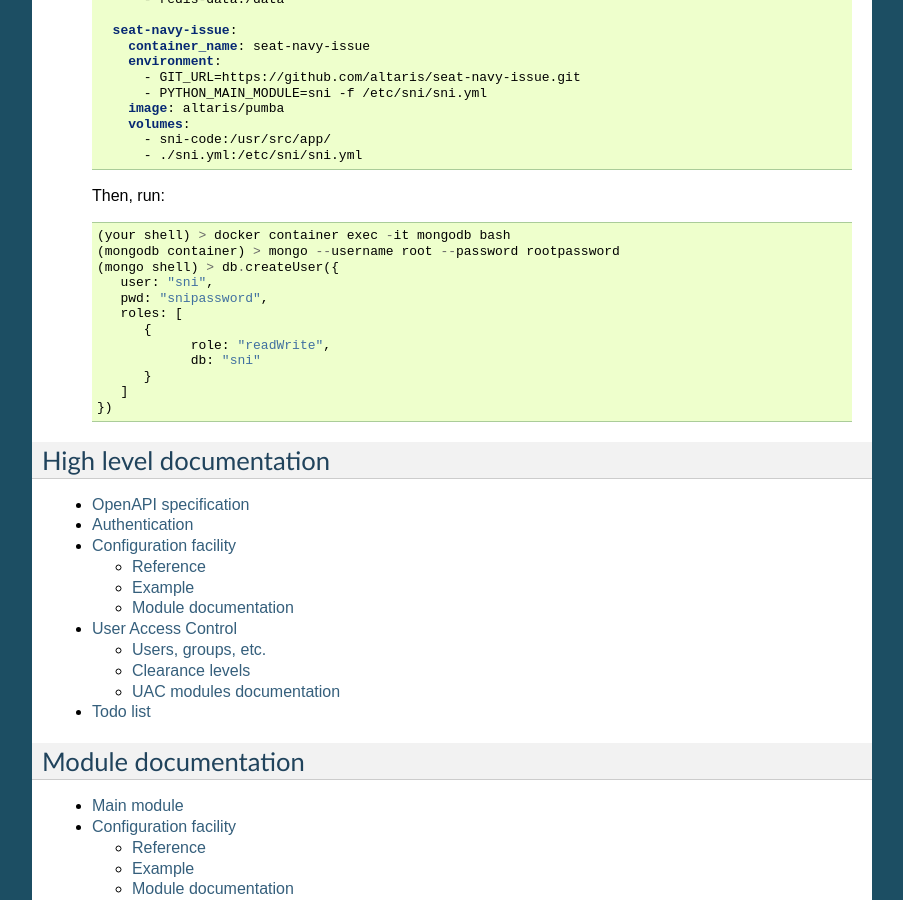
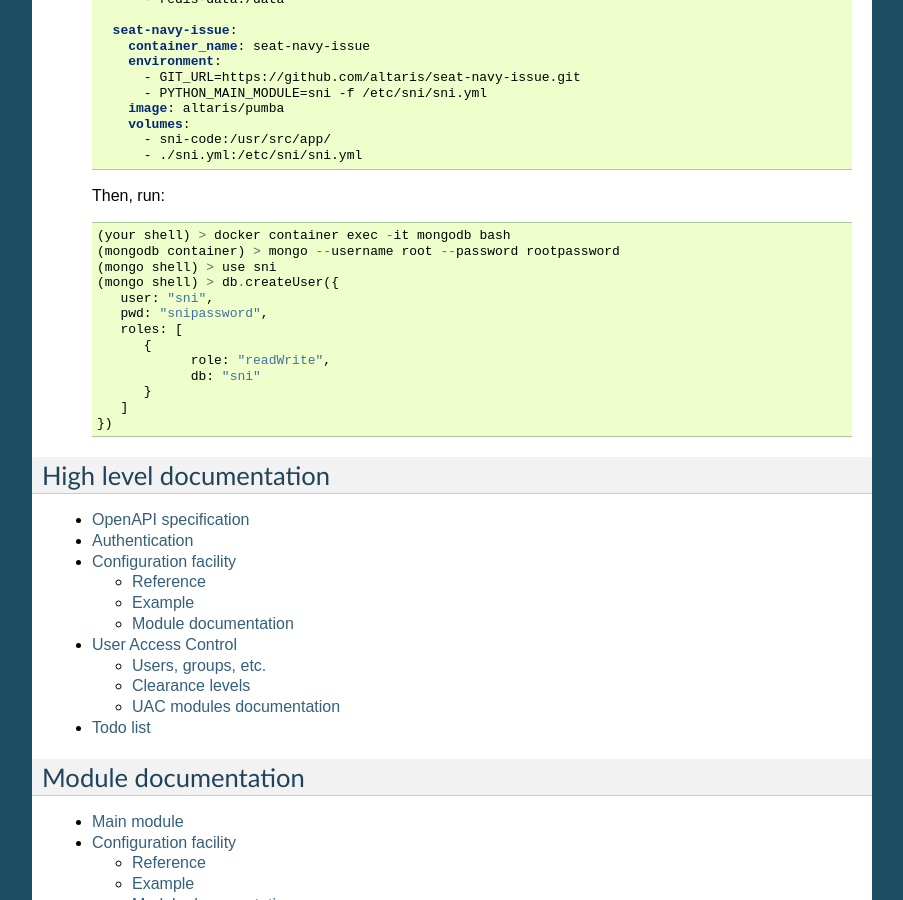
Before and after one commit to r0kym/seat-navy-issue, a Sphinx documentation site: the page built from docs/index.rst, in a window 1280 px wide and 900 px high, scrolled down 718 px. Shown: the whole window, without its empty margins (198-1101 px from the left). Built offline with Sphinx 7.4.7, drawn with Linux system fonts in a browser that asks for light colours.

Commit message:
Added step in stack setup guide

```diff
--- a/docs/index.rst
+++ b/docs/index.rst
@@ -37,6 +37,7 @@ Running SNI
 
       (your shell) > docker container exec -it mongodb bash
       (mongodb container) > mongo --username root --password rootpassword
+      (mongo shell) > use sni
       (mongo shell) > db.createUser({
          user: "sni",
          pwd: "snipassword",
```
